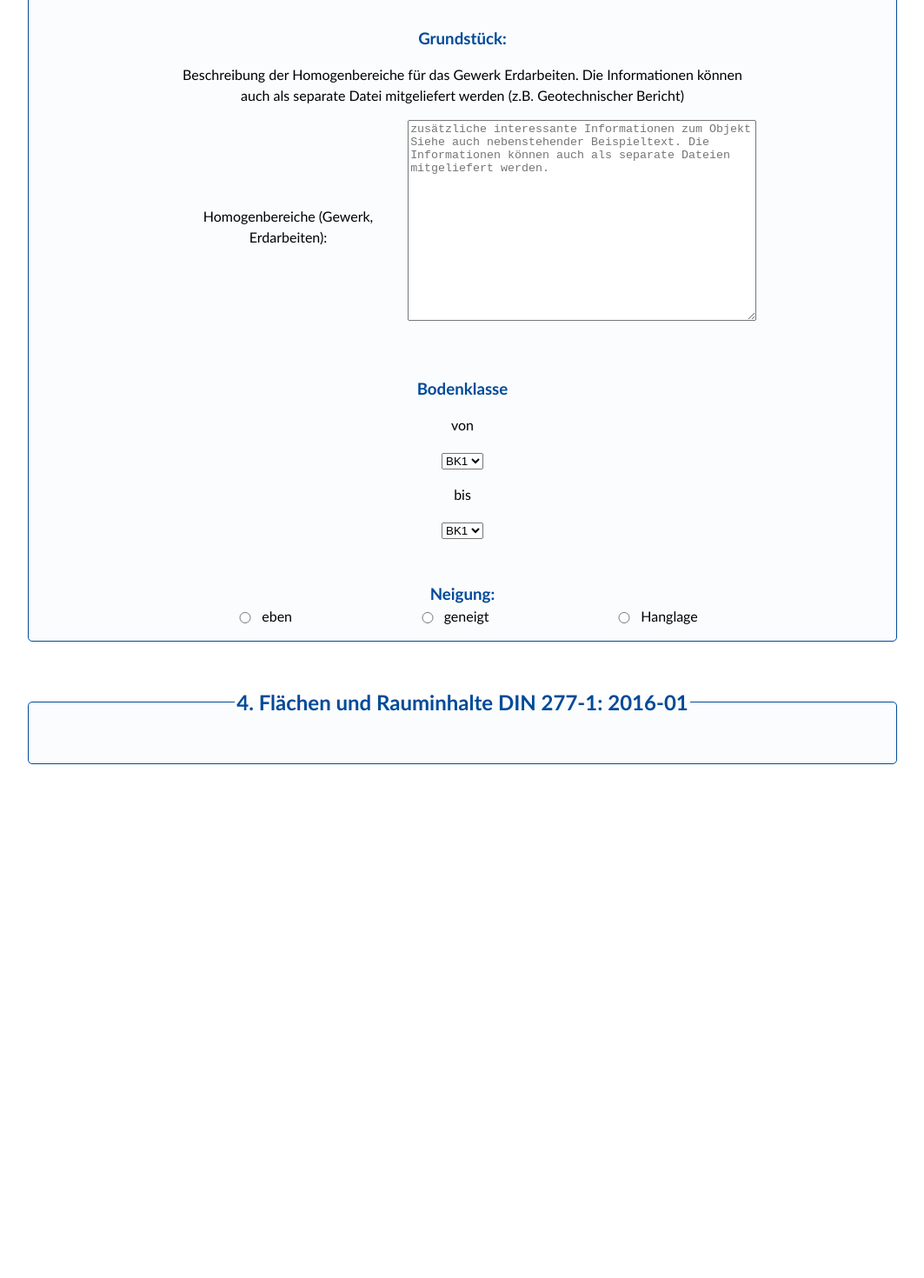
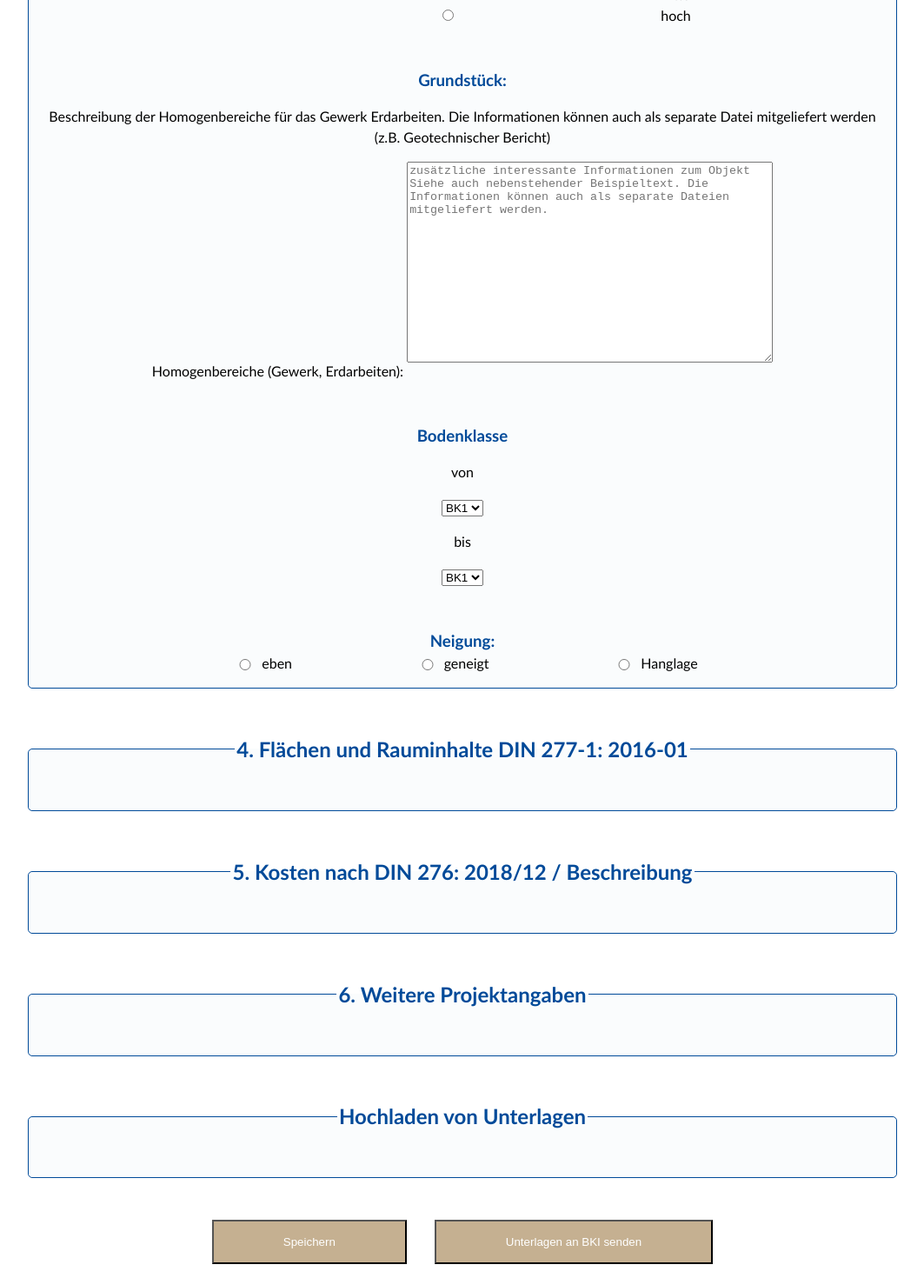
Before and after one commit to juliabellmann/formular-archi, a Next.js app: page /formular in a window 1280 px wide. Shown: the part 3962-5432 px from the top of the page at 87% size, without its empty margins (108-1171 px from the left). Before the commit the page ends 4873 px from the top, so only its background shows below. Built offline with nearby package versions, Linux system fonts and the light colour scheme.

Commit message:
add styling

```diff
--- a/components/Formarchi.js
+++ b/components/Formarchi.js
@@ -310,7 +310,7 @@ export default function Formarchi()
                     </div>
 
                     <h3>Standard:</h3>
-                    <div className="kosteneinfluesse">
+                    <div className="kosteneinfluessea">
 
                         <div>
                             <div>
@@ -329,7 +329,7 @@ export default function Formarchi()
 
                         <h3>Grundstück:</h3>
                         <p>Beschreibung der Homogenbereiche für das Gewerk Erdarbeiten. Die Informationen können auch als separate Datei mitgeliefert werden (z.B. Geotechnischer Bericht)</p>
-                    <div>
+                        <div className="flex flex-column">
                             <label for="kosteneinfluss-grundstueck">Homogenbereiche (Gewerk, Erdarbeiten): </label>
                             <textarea rows="15" cols="50" id="kosteneinfluss-grundstueck" name="kosteneinfluss-grundstueck" className="textarea-margin"  placeholder="zusätzliche interessante Informationen zum Objekt Siehe auch nebenstehender Beispieltext. Die Informationen können auch als separate Dateien mitgeliefert werden." ></textarea>
                         </div>
@@ -387,6 +387,26 @@ export default function Formarchi()
 
                 </fieldset>
 
+                <fieldset>
+                    <legend><h2>5. Kosten nach DIN 276: 2018/12 / Beschreibung</h2></legend>
+                    {/* <p>Tabelle</p> */}
+
+                </fieldset>
+                <fieldset>
+                    <legend><h2>6. Weitere Projektangaben</h2></legend>
+                    {/* <p>Tabelle</p> */}
+
+                </fieldset>
+
+                <fieldset>
+                    <legend><h2>Hochladen von Unterlagen</h2></legend>
+                {/* Upload Dateien */}
+
+                </fieldset>
+
+                <button href="#" className="button">Speichern</button>
+                <button href="#" className="button">Unterlagen an BKI senden</button>
+
             </form>
 
         </>
--- a/styles/globals.css
+++ b/styles/globals.css
@@ -80,7 +80,7 @@ fieldset{
 }
 
 input {
-  width: 20rem;
+  width: 50%;
 }
 .container {
   /* border: #000 1px solid; */
```
Lines whose indentation alone changed are shown as unchanged.
